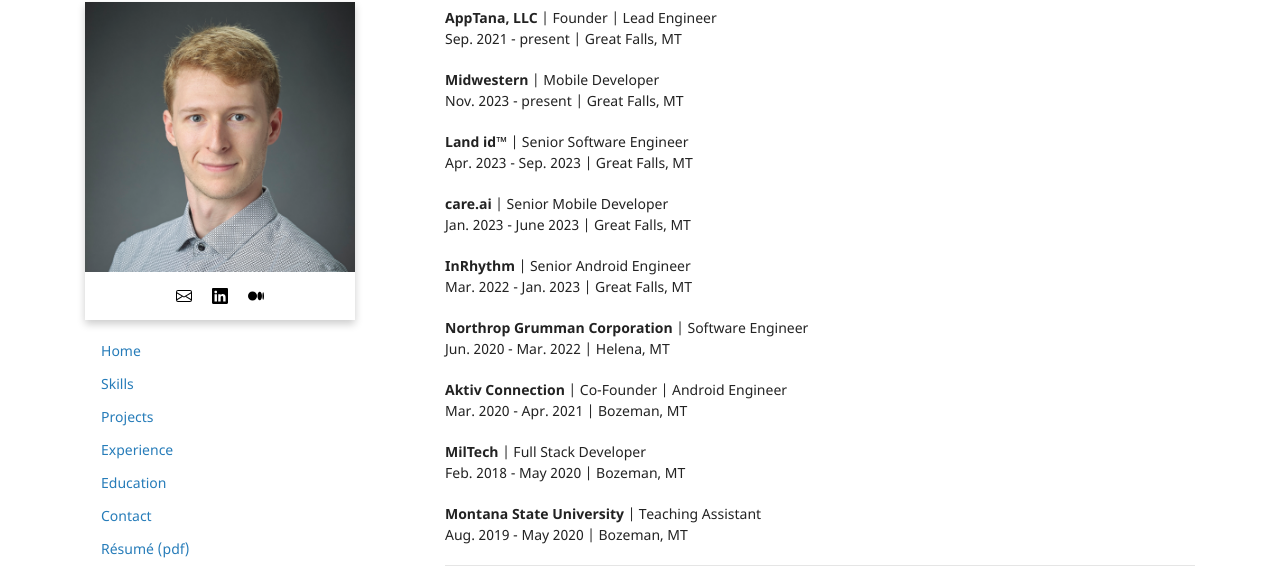
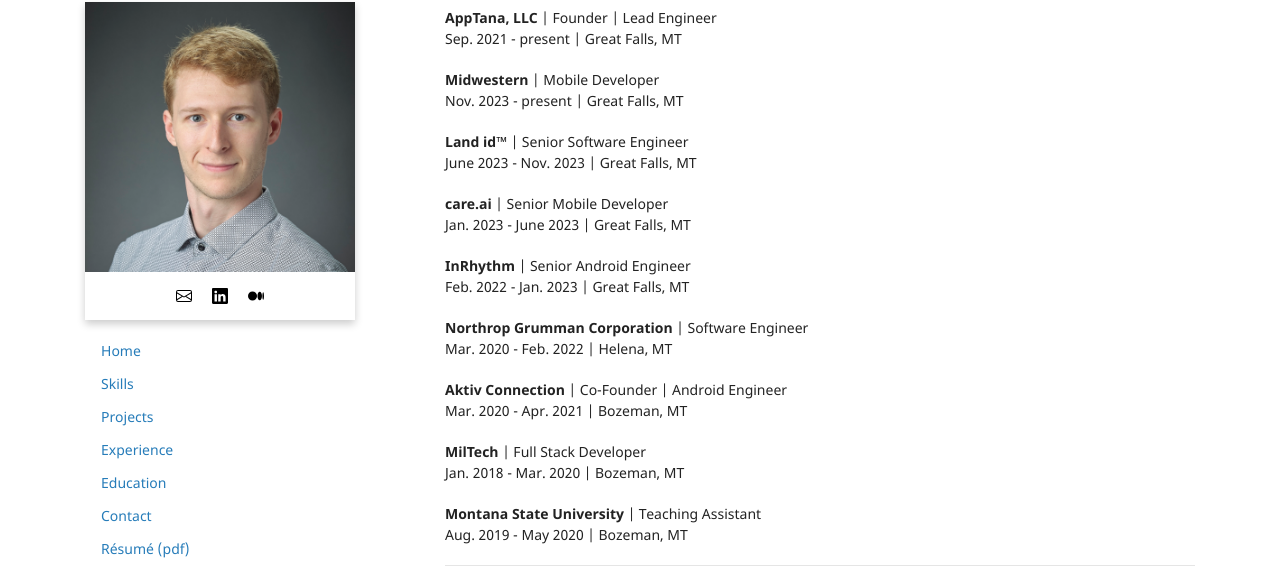
Before and after one commit to data-programmer/data-programmer.github.io, a Jekyll site: the page built from index.md, in a window 1280 px wide and 900 px high, scrolled down 5002 px. Shown: the part 107-678 px from the top of the window. Built offline with Jekyll 4.4.1, drawn with Linux system fonts in a browser that asks for light colours.

Commit message:
Updating

```diff
--- a/_data/work.yml
+++ b/_data/work.yml
@@ -11,7 +11,7 @@
 - company: "Land id™"
   location: "Great Falls, MT"
   title: "Senior Software Engineer"
-  date: "Apr. 2023 - Sep. 2023"
+  date: "June 2023 - Nov. 2023"
 
 - company: "care.ai"
   location: "Great Falls, MT"
@@ -21,12 +21,12 @@
 - company: "InRhythm"
   location: "Great Falls, MT"
   title: "Senior Android Engineer"
-  date: "Mar. 2022 - Jan. 2023"
+  date: "Feb. 2022 - Jan. 2023"
 
 - company: "Northrop Grumman Corporation"
   location: "Helena, MT"
   title: "Software Engineer"
-  date: "Jun. 2020 - Mar. 2022"
+  date: "Mar. 2020 - Feb. 2022"
 
 - company: "Aktiv Connection"
   location: "Bozeman, MT"
@@ -36,7 +36,7 @@
 - company: "MilTech"
   location: "Bozeman, MT"
   title: "Full Stack Developer"
-  date: "Feb. 2018 - May 2020"
+  date: "Jan. 2018 - Mar. 2020"
 
 - company: "Montana State University"
   location: "Bozeman, MT"
```
